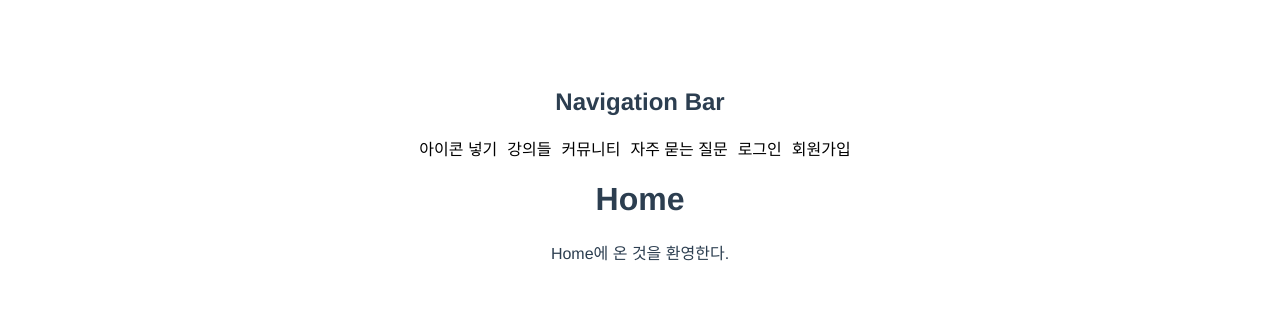
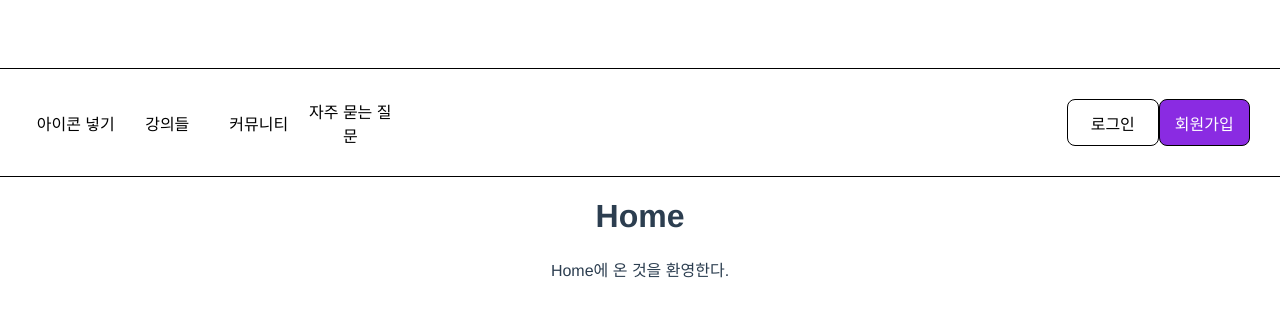
Before and after one commit to leo0842/mdr_front, a Vue app: page / in a window 1280 px wide. Shown: the top 316 px of the page. Built offline with nearby package versions, Linux system fonts and the light colour scheme.

Commit message:
nav바 수정 nav바를 2개의 div로 나누고 css 수정

```diff
--- a/src/components/Navigation.vue
+++ b/src/components/Navigation.vue
@@ -1,10 +1,18 @@
 <template>
   <div>
-    <h2>Navigation Bar</h2>
     <nav>
-      <router-link class="spacing" v-for="routes in links"
-      v-bind:key="routes.id"
-      :to="`${routes.page}`">{{routes.text}}</router-link>
+      <div class='navigation-block'>
+        <div class="navigation-block-left">
+          <router-link class="navigation-block-left-button" v-for="routes in leftlinks"
+          v-bind:key="routes.id"
+          :to="`${routes.page}`">{{routes.text}}</router-link>
+        </div>
+        <div class="navigation-block-right">
+          <router-link class="navigation-block-right-button" v-for="routes in rightlinks"
+          v-bind:key="routes.id"
+          :to="`${routes.page}`">{{routes.text}}</router-link>
+        </div>
+      </div>
     </nav>
   </div>
 </template>
@@ -14,7 +22,7 @@ export default {
   name: 'Navigation',
   data() {
     return {
-      links: [
+      leftlinks: [
         {
           id: 0,
           text: '아이콘 넣기',
@@ -34,14 +42,16 @@ export default {
           id: 3,
           text: '자주 묻는 질문',
           page:'/question'
-        },
+        }
+      ],
+    rightlinks: [
         {
-          id: 4,
+          id: 0,
           text: '로그인',
           page:'/login'
         },
         {
-          id: 5,
+          id: 1,
           text: '회원가입',
           page:'/signup'
         }
@@ -52,7 +62,52 @@ export default {
 </script>
 
 <style>
-  .spacing {
-    Margin-right: 10px;
+  .navigation-block {
+    display: flex;
+    justify-content: space-between;
+    padding: 30px;
+    width: 100%;
+    border-top: 1px solid #000000;
+    border-bottom: 1px solid #000000;
+    box-sizing: border-box;
   }
+
+  .navigation-block-left, .navigation-block-right {
+    display: flex;
+    justify-content: space-between;
+  }
+
+  .navigation-block-left {
+    width: 30%;
+  }
+
+  .navigation-block-right {
+    width: 15%;
+  }
+
+  .navigation-block-left-button {
+    display: flex;
+    width: 120px;
+    height: 45px;
+    justify-content: center;
+    align-items: center;
+    margin: auto;
+  }
+
+  .navigation-block-right-button {
+    display: flex;
+    width: 95px;
+    height: 45px;
+    justify-content: center;
+    align-items: center;
+    margin: auto;
+    border: 1px solid #000000;
+    border-radius: 8px;
+  }
+
+  .navigation-block-right-button:nth-child(2) {
+    color: #ffffff;
+    background-color: blueviolet;
+  }
+
 </style>
```
